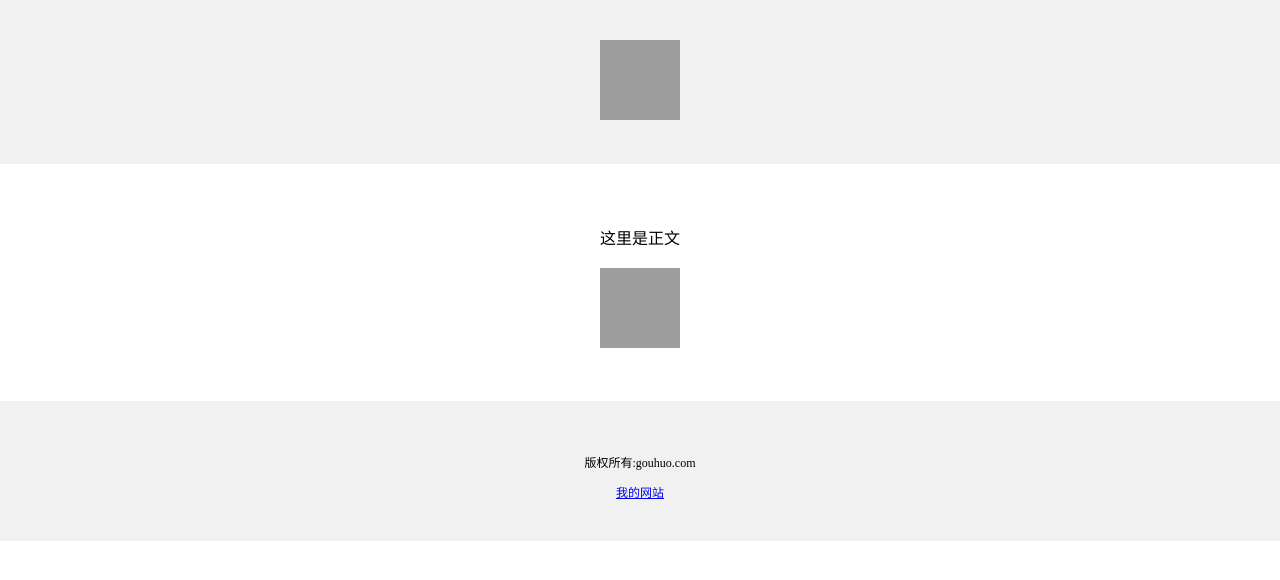
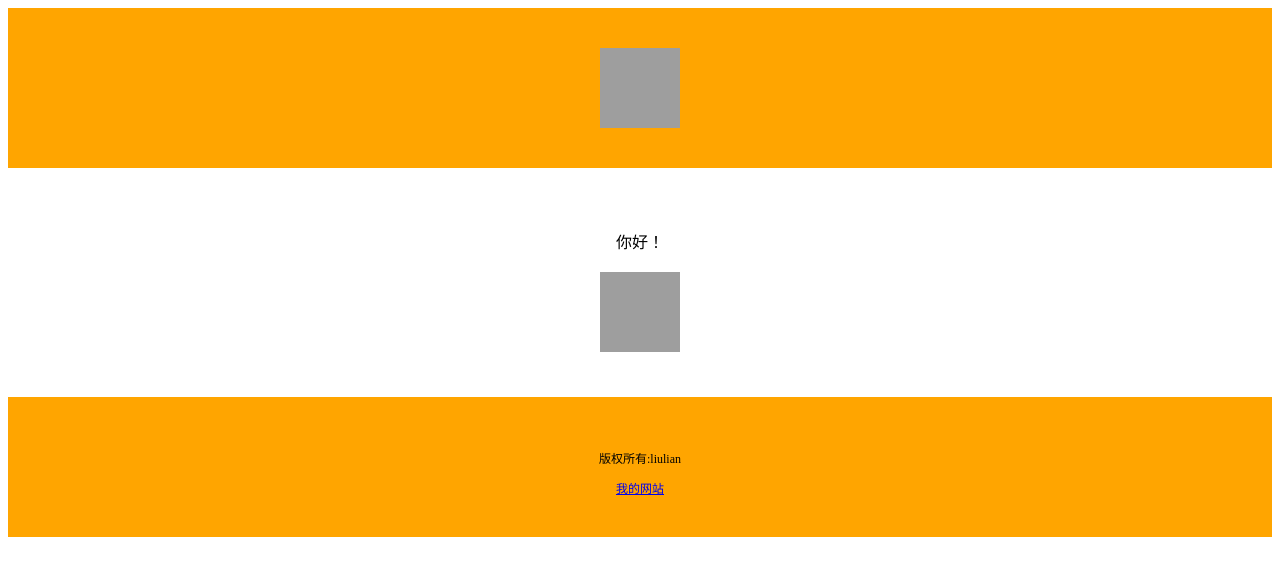
Before and after one commit to BKCHLL/liulian, a plain HTML site: page index.html in a window 1280 px wide. Drawn offline with Linux system fonts and the light colour scheme; grey boxes are pictures that could not be loaded.

Commit message:
Update index.html

```diff
--- a/index.html
+++ b/index.html
@@ -1,30 +1,18 @@
-<!DOCTYPE html>
-<html lang="zh-CN">
-  <head>
-    <meta charset="utf-8">
-    <meta name="viewport" content="width=device-width, initial-scale=1" />
-    <title>康文昌的在线HTML 教学小工具</title>
-    <style>
-      body {
-        margin: 0;
-      }
-    </style>
-  </head>
 <body>
- <div style="background-color:#F1F1F1;
+ <div style="background-color:#FFA500;
     text-align:center;
     padding:40px;">
-    <img alt="篝火" src="https://i.postimg.cc/W3v6w680/mmexport1706367545858.jpg" width="80px" height="80px"></div>
+    <img alt="榴莲" src="https://i.postimg.cc/W3v6w680/mmexport1706367545858.jpg" width="80px" height="80px"></div>
  <div style="max-width:760px;
    text-align:center;
    margin:30px auto;
    padding:15px;
-   line-height:1.7;"><p>这里是正文</p><img alt="篝火" src="https://i.postimg.cc/LsYnd8F6/Screenshot-20240518-005405.jpg" width="80px" height="80px"></div>
- <div style="background-color:#F1F1F1;
+   line-height:1.7;"><p>你好！</p><img alt="榴莲" src="https://i.postimg.cc/LsYnd8F6/Screenshot-20240518-005405.jpg" width="80px" height="80px"></div>
+ <div style="background-color:#FFA500;
    text-align:center;
    padding:40px;
-   font-size:12px"><p>版权所有:gouhuo.com</p>
-    <a href="https://gouhuo.com">我的网站</a>
+   font-size:12px"><p>版权所有:liulian</p>
+    <a href="https://bkchll.github.io/liulian/">我的网站</a>
     </div>
 </body>
 </html>
```
